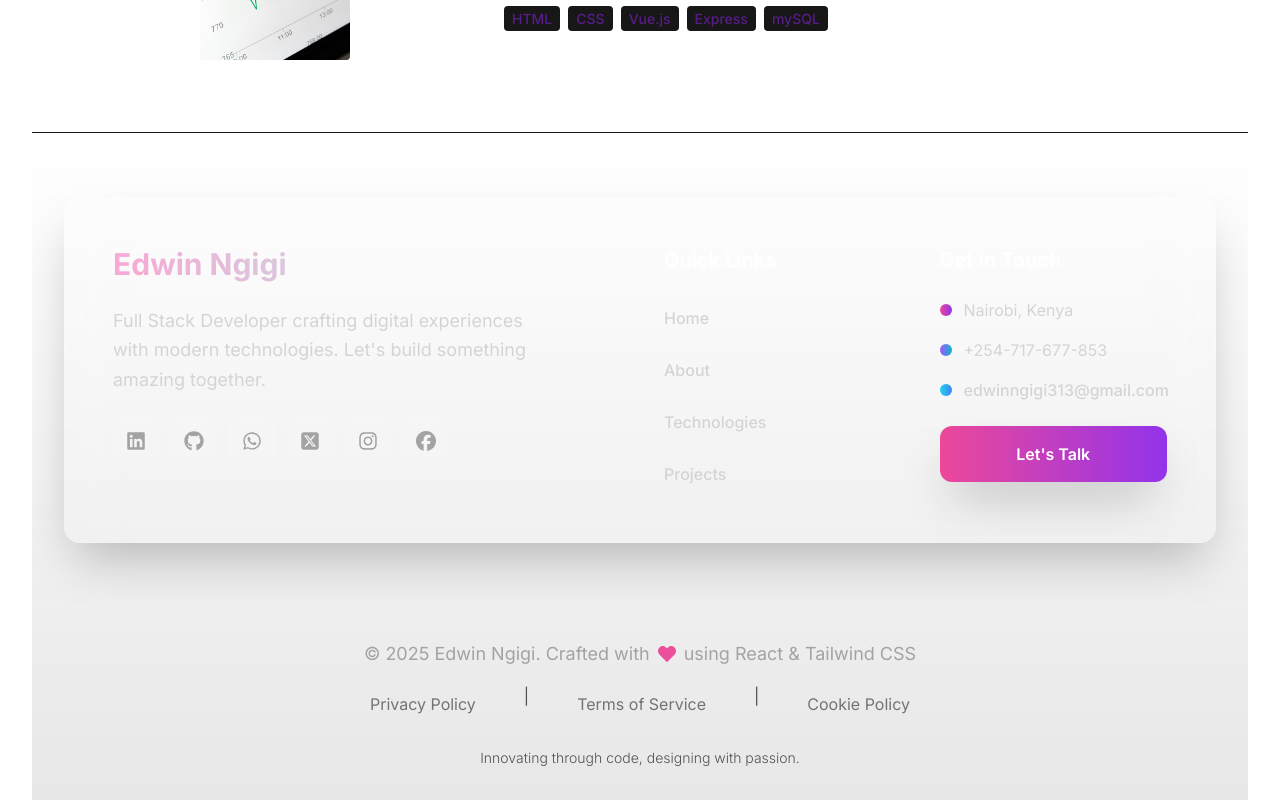
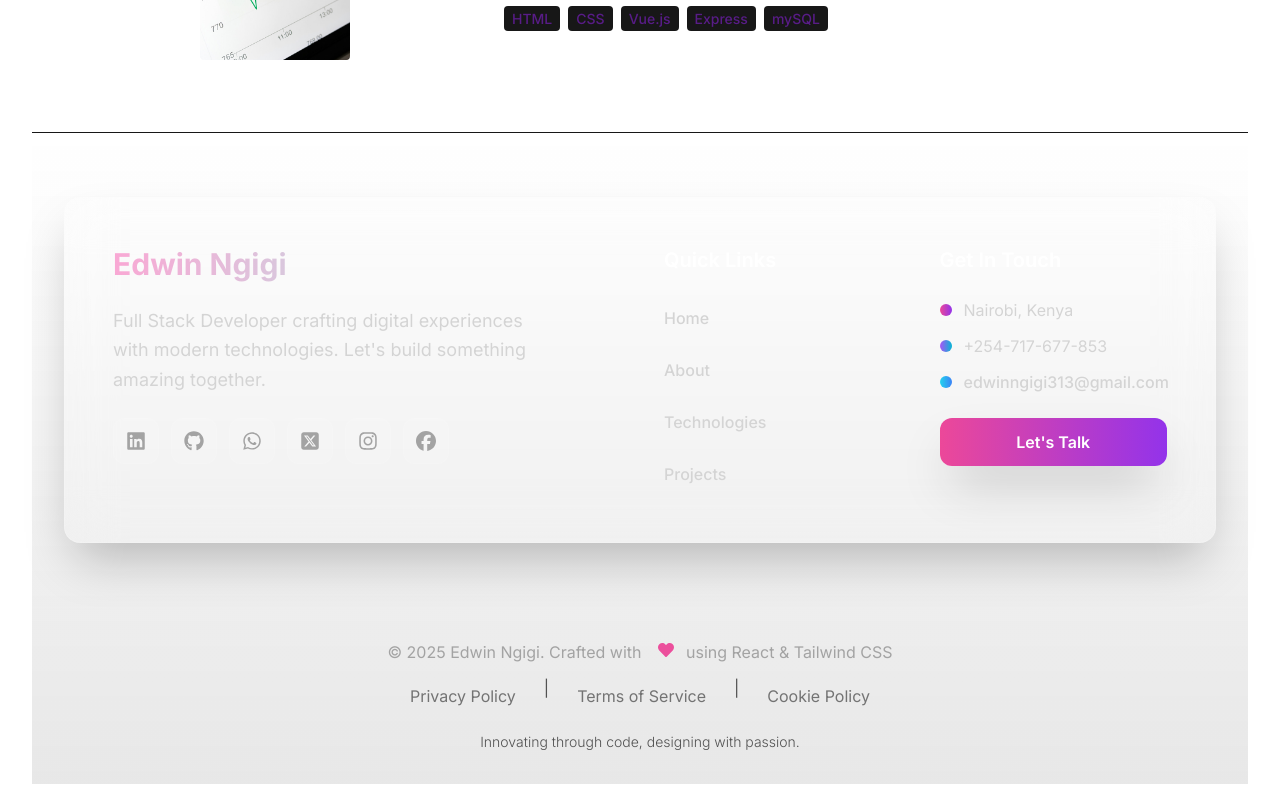
Before and after one commit to carol-kanini/carol-portfolio, a React (Vite) app: page / in a window 1280 px wide. Shown: the part 2967-3767 px from the top of the page. Built offline with nearby package versions, Linux system fonts and the light colour scheme; a web font is replaced by a local one.

Commit message:
made footer responsive

```diff
--- a/index.html
+++ b/index.html
@@ -2,7 +2,7 @@
 <html lang="en">
   <head>
     <meta charset="UTF-8" />
-    <meta name="viewport" content="width=device-width, initial-scale=1.0" />
+    <meta name="viewport" content="width=device-width, initial-scale=1" />
     <title>Portfolio Web</title>
   </head>
   <body>
--- a/src/components/Footer.jsx
+++ b/src/components/Footer.jsx
@@ -54,9 +54,9 @@ const Footer = () => {
   ];
 
   return (
-    <footer className="relative overflow-hidden">
+    <footer className="relative">
       {/* Background Gradient Effect */}
-      <div className="absolute inset-0 bg-gradient-to-b from-transparent via-neutral-900/5 to-neutral-900/10"></div>
+      <div className="absolute inset-0 bg-gradient-to-b from-transparent via-neutral-900/5 to-neutral-900/10 pointer-events-none"></div>
 
       {/* Main Footer Content with Glass Morphism */}
       <div className="relative w-full px-4 sm:px-6 lg:px-8 py-16">
@@ -137,7 +137,7 @@ const Footer = () => {
                 className="space-y-6"
               >
                 <h4 className="text-xl font-semibold text-white">Get In Touch</h4>
-                <div className="space-y-4 text-base text-neutral-300">
+                <div className="space-y-3 text-sm sm:text-base text-neutral-300">
                   <div className="flex items-center space-x-3">
                     <div className="w-3 h-3 bg-gradient-to-r from-pink-500 to-purple-600 rounded-full flex-shrink-0"></div>
                     <p>Nairobi, Kenya</p>
@@ -149,7 +149,7 @@ const Footer = () => {
                   <div className="flex items-center space-x-3">
                     <div className="w-3 h-3 bg-gradient-to-r from-cyan-400 to-blue-500 rounded-full flex-shrink-0"></div>
                     <p
-                      className="cursor-pointer hover:text-pink-400 transition-all duration-300 font-medium"
+                      className="cursor-pointer hover:text-pink-400 transition-all duration-300 font-medium break-words"
                     >
                       edwinngigi313@gmail.com
                     </p>
@@ -160,7 +160,7 @@ const Footer = () => {
                 <motion.button
                   whileHover={{ scale: 1.05, y: -2 }}
                   whileTap={{ scale: 0.95 }}
-                  className="w-full px-8 py-4 bg-gradient-to-r from-pink-500 to-purple-600 text-white text-base font-semibold rounded-xl shadow-2xl hover:shadow-3xl transition-all duration-300 hover:from-pink-600 hover:to-purple-700"
+                  className="w-full px-6 py-3 bg-gradient-to-r from-pink-500 to-purple-600 text-white text-base font-semibold rounded-xl shadow-2xl hover:shadow-3xl transition-all duration-300 hover:from-pink-600 hover:to-purple-700"
                 >
                   Let's Talk
                 </motion.button>
@@ -178,33 +178,37 @@ const Footer = () => {
             <motion.div
               initial={{ opacity: 0 }}
               whileInView={{ opacity: 1 }}
-              transition={{ duration: 0.8 }}
-              className="flex flex-col items-center space-y-6 text-center"
+              transition={{ duration: 0.6 }}
+              className="flex flex-col items-center space-y-4 text-center"
             >
 
               {/* Copyright with better spacing */}
-              <div className="flex flex-col items-center space-y-4">
-                <p className="text-neutral-400 text-lg flex items-center justify-center">
-                  © {currentYear} Edwin Ngigi. Crafted with{" "}
-                  <FaHeart className="text-pink-500 mx-2 animate-pulse" /> using React & Tailwind CSS
+              <div className="flex flex-col items-center space-y-3">
+                <p className="text-neutral-400 text-sm sm:text-base text-center max-w-full break-words">
+                  © {currentYear} Edwin Ngigi. Crafted with {" "}
+                  <span className='inline-flex items-center mx-1'> <FaHeart className="text-pink-500 mx-2 animate-pulse inline-middle" /> </span>
+                  using React &amp; Tailwind CSS
                 </p>
 
                 {/* Additional Links - Centered with spacing */}
                 <motion.div
-                  initial={{ opacity: 0, y: 10 }}
+                  initial={{ opacity: 0, y: 5 }}
                   whileInView={{ opacity: 1, y: 0 }}
-                  transition={{ duration: 0.6, delay: 0.3 }}
-                  className="flex space-x-8 text-base text-neutral-500"
+                  transition={{ duration: 0.5, delay: 0.1 }}
+                  className="flex flex-wrap justify-center gap-3 text-sm sm:text-base text-neutral-500"
                 >
-                  <a href="#" className="hover:text-pink-400 transition-all duration-300 px-4 py-2 rounded-lg hover:bg-white/5">
-                  Privacy Policy
+                  <a href="#" className="hover:text-pink-400 transition-all duration-300 px-3 py-1 sm:px-4 sm:py-2 rounded-lg hover:bg-white/5 whitespace-normal"
+                  >
+                    Privacy Policy
                   </a>
                   <span className="text-neutral-600">|</span>
-                  <a href="#" className="hover:text-pink-400 transition-all duration-300 px-4 py-2 rounded-lg hover:bg-white/5">
+                  <a href="#" className="hover:text-pink-400 transition-all duration-300 px-3 py-1 sm:px-4 sm:py-2 rounded-lg hover:bg-white/5 whitespace-normal"
+                  >
                     Terms of Service
                   </a>
                   <span className="text-neutral-600">|</span>
-                  <a href="#" className="hover:text-pink-400 transition-all duration-300 px-4 py-2 rounded-lg hover:bg-white/5">
+                  <a href="#" className="hover:text-pink-400 transition-all duration-300 px-3 py-1 sm:px-4 sm:py-2 rounded-lg hover:bg-white/5 whitespace-normal"
+                  >
                     Cookie Policy
                   </a>
                 </motion.div>
@@ -214,8 +218,8 @@ const Footer = () => {
               <motion.p
                 initial={{ opacity: 0 }}
                 whileInView={{ opacity: 1 }}
-                transition={{ duration: 0.6, delay: 0.5 }}
-                className="text-sm text-neutral-600 font-light"
+                transition={{ duration: 0.5, delay: 0.2 }}
+                className="text-xs sm:text-sm text-neutral-600 font-light"
               >
                 Innovating through code, designing with passion.
               </motion.p>
```
